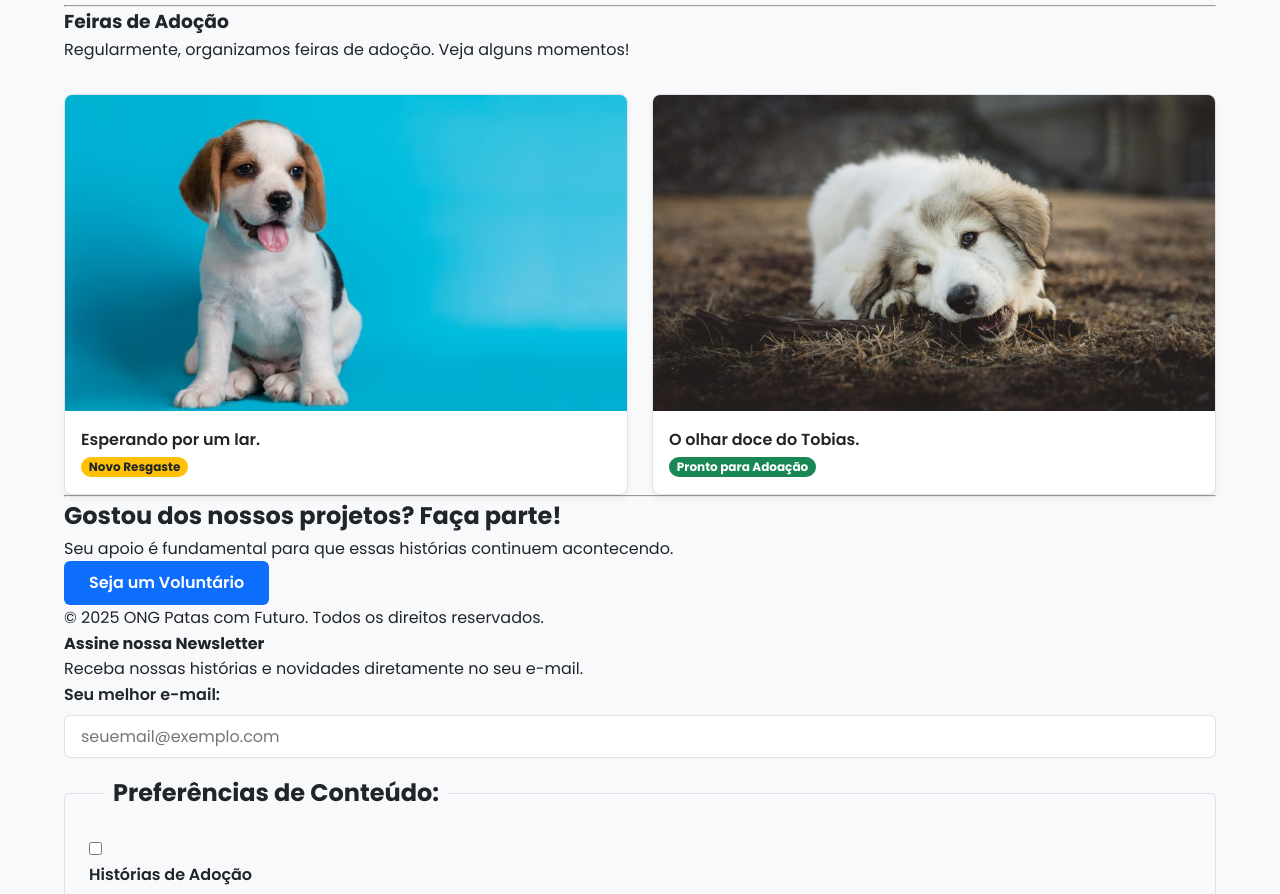
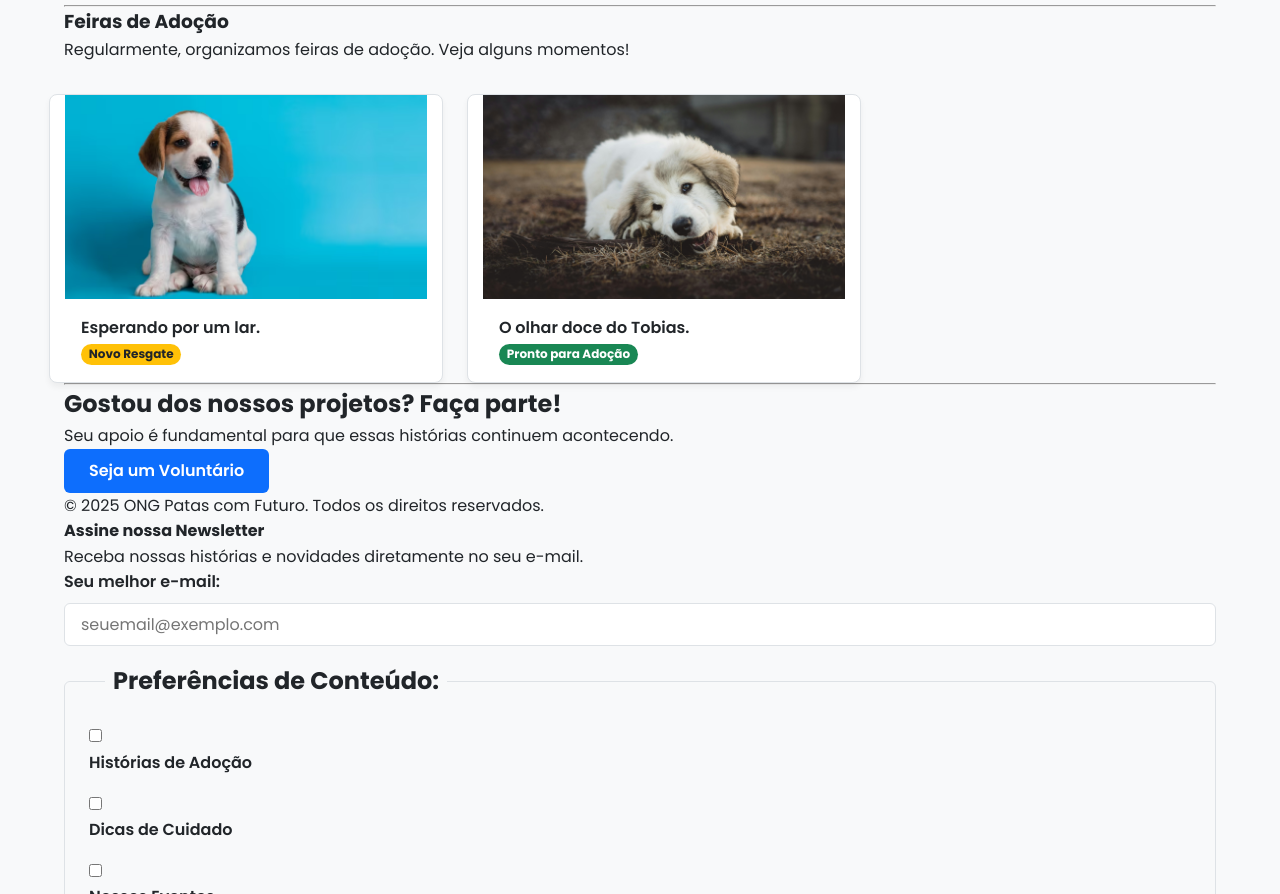
Before and after one commit to guhsantoss/projeto-ong-faculdade, a plain HTML site: page projetos.html in a window 1280 px wide. Shown: the part 809-1703 px from the top of the page. Drawn offline with Linux system fonts and the light colour scheme.

Commit message:
Implementa sistema de grid de 12 colunas, conforme feedback.

```diff
--- a/css/style.css
+++ b/css/style.css
@@ -78,6 +78,37 @@ body {
     width: 90%; /* Ocupa 90% da largura da tela */
     max-width: 1200px; /* Mas nunca ultrapassa 1200px */
     margin: 0 auto; /* O truque mágico para centralizar na horizontal */
+}
+/* NOVO SISTEMA DE GRID DE 12 COLUNAS */
+.row {
+    display: flex;
+    flex-wrap: wrap;
+    margin-left: -15px; /* Compensa o padding das colunas */
+    margin-right: -15px;
+}
+
+/* Estilo base para todas as colunas (Mobile First: 100% de largura por padrão) */
+.col, .col-1, .col-2, .col-3, .col-4, .col-5, .col-6, .col-7, .col-8, .col-9, .col-10, .col-11, .col-12, .col-md-6, .col-lg-4 {
+    position: relative;
+    width: 100%;
+    padding-left: 15px;
+    padding-right: 15px;
+}
+
+/* Para telas de TABLET (médias) e maiores */
+@media (min-width: 768px) {
+    .col-md-6 {
+        flex: 0 0 50%; /* Ocupa 6 de 12 colunas */
+        max-width: 50%;
+    }
+}
+
+/* Para telas de DESKTOP (grandes) e maiores */
+@media (min-width: 992px) {
+    .col-lg-4 {
+        flex: 0 0 33.333333%; /* Ocupa 4 de 12 colunas */
+        max-width: 33.333333%;
+    }
 }
 /* =============================================
    4. COMPONENTES - CABEÇALHO (HEADER)
@@ -240,7 +271,6 @@ legend {
 /* O estilo de cada card individual (a tag <figure>) */
 .galeria-fotos figure {
     /* Mágica do Flexbox para responsividade: */
-    flex: 1 1 300px; /* Cresce, encolhe, com uma base de 300px de largura */
 
     background-color: var(--cor-branco);
     border: 1px solid var(--cor-borda);
--- a/projetos.html
+++ b/projetos.html
@@ -62,24 +62,19 @@
             <section class="projeto-detalhe">
                 <h3>Feiras de Adoção</h3>
                 <p>Regularmente, organizamos feiras de adoção. Veja alguns momentos!</p>
-                <div class="galeria-fotos">
-                    <figure>
-                        <img src="imagens/galeria/imagen1.jpg" alt="Cão esperando adoção" loading="lazy">
-                        <figcaption>Esperando por um lar.
-                        <div>
-                            <span class="badge badge-amarelo">Novo Resgaste</span>
-                         </div>
-                        </figcaption>
-                    </figure>
-                    <figure>
-                        <img src="imagens/galeria/imagen2.jpg" alt="Gato esperando adoção" loading="lazy">
-                        <figcaption>O olhar doce do Tobias.
-                            <div>
-                                <span class="badge badge-verde">Pronto para Adoação</span>
-                            </div>
-                        </figcaption>
-                    </figure>
-                </div>
+                <div class="row galeria-fotos"> <figure class="col-lg-4 col-md-6"> <img src="imagens/galeria/imagen1.jpg" alt="Cão esperando adoção" loading="lazy">
+        <figcaption>
+            Esperando por um lar.
+            <div><span class="badge badge-amarelo">Novo Resgate</span></div>
+        </figcaption>
+    </figure>
+    <figure class="col-lg-4 col-md-6"> <img src="imagens/galeria/imagen2.jpg" alt="O olhar doce do Tobias." loading="lazy">
+        <figcaption>
+            O olhar doce do Tobias.
+            <div><span class="badge badge-verde">Pronto para Adoção</span></div>
+        </figcaption>
+    </figure>
+    </div>
             </section>
 
             <hr>
```
